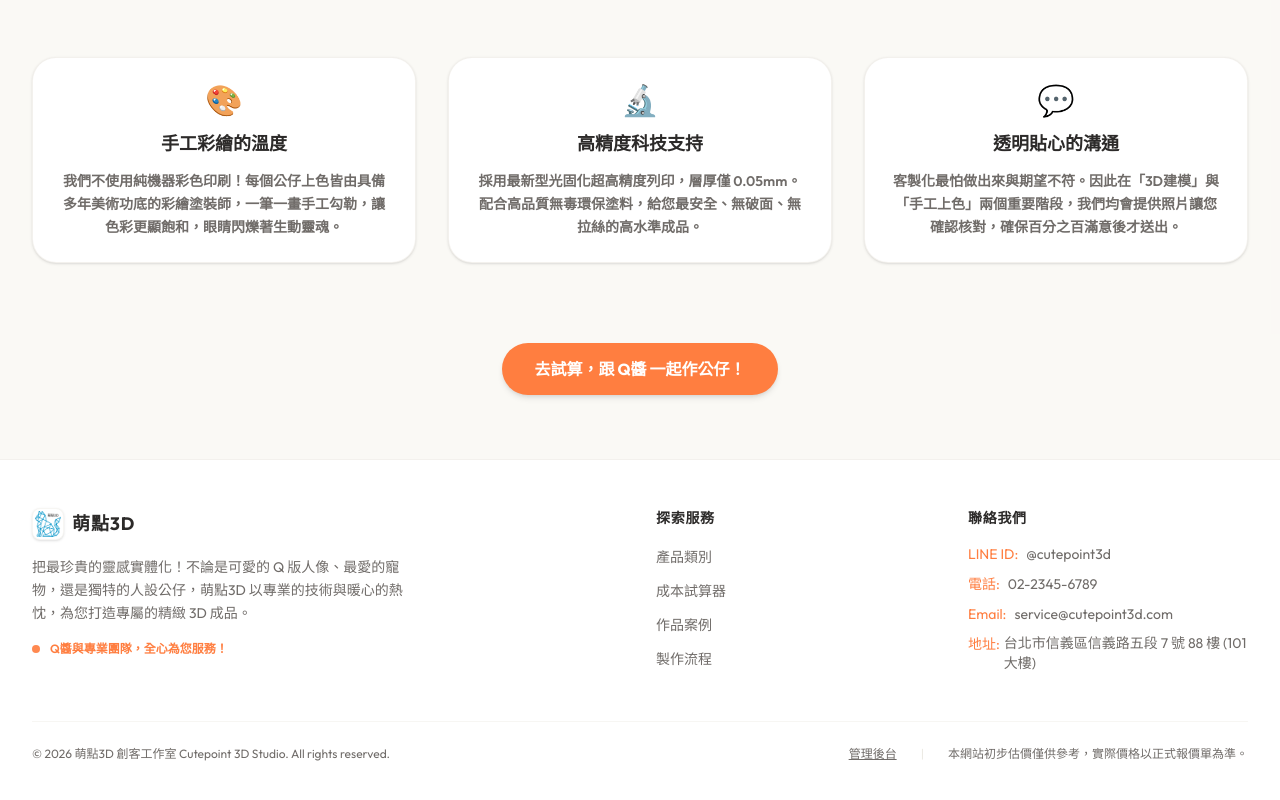
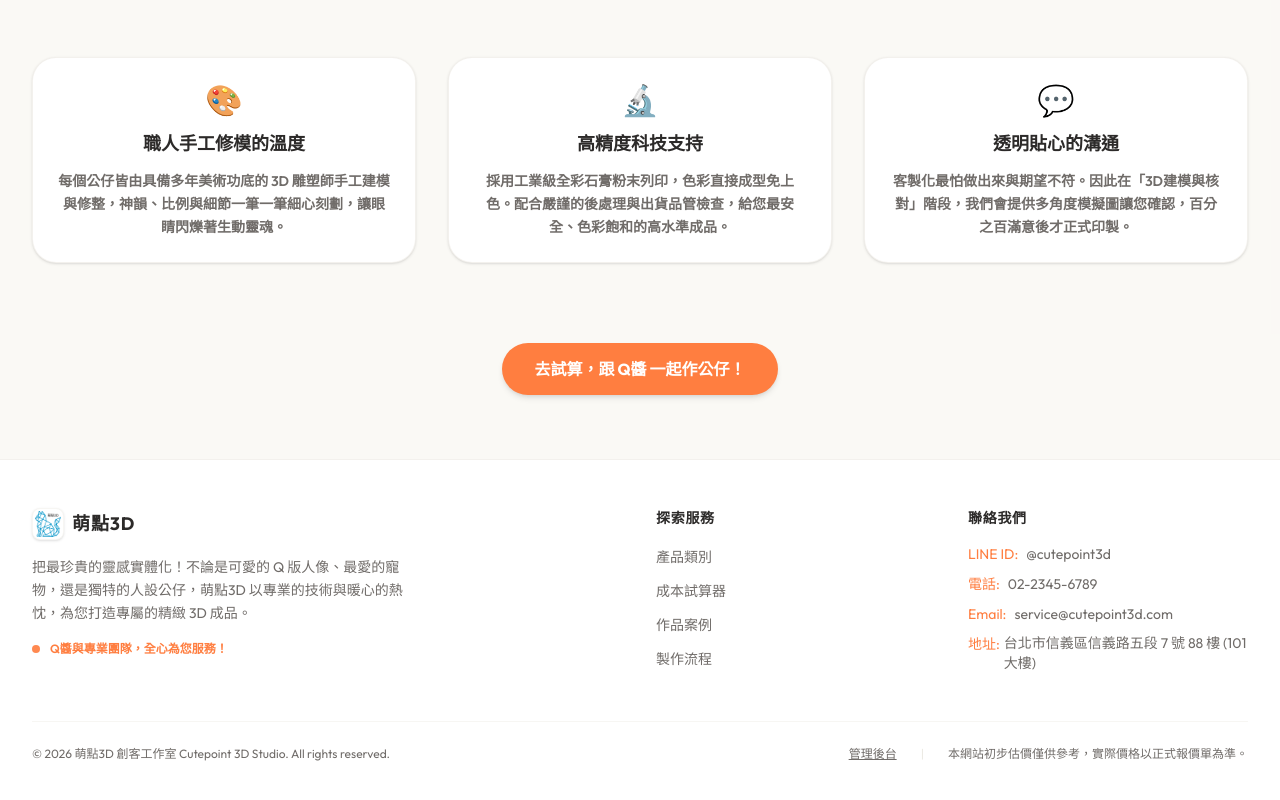
Before and after one commit to player5500-ctrl/Cutepoint, a Next.js app: page /about in a window 1280 px wide. Shown: the part 937-1737 px from the top of the page. Built offline with nearby package versions, Linux system fonts and the light colour scheme.

Commit message:
材質定位修正為全彩石膏粉末

```diff
--- a/src/app/about/page.tsx
+++ b/src/app/about/page.tsx
@@ -68,23 +68,23 @@ export default function AboutPage() {
         <div className="grid grid-cols-1 md:grid-cols-3 gap-8 pt-8">
           <div className="bg-white rounded-3xl border border-brand-border/60 p-6 shadow-sm text-center space-y-3">
             <span className="text-3xl block">🎨</span>
-            <h3 className="text-lg font-bold text-brand-dark">手工彩繪的溫度</h3>
+            <h3 className="text-lg font-bold text-brand-dark">職人手工修模的溫度</h3>
             <p className="text-xs sm:text-sm text-brand-muted leading-relaxed font-semibold">
-              我們不使用純機器彩色印刷！每個公仔上色皆由具備多年美術功底的彩繪塗裝師，一筆一畫手工勾勒，讓色彩更顯飽和，眼睛閃爍著生動靈魂。
+              每個公仔皆由具備多年美術功底的 3D 雕塑師手工建模與修整，神韻、比例與細節一筆一筆細心刻劃，讓眼睛閃爍著生動靈魂。
             </p>
           </div>
           <div className="bg-white rounded-3xl border border-brand-border/60 p-6 shadow-sm text-center space-y-3">
             <span className="text-3xl block">🔬</span>
             <h3 className="text-lg font-bold text-brand-dark">高精度科技支持</h3>
             <p className="text-xs sm:text-sm text-brand-muted leading-relaxed font-semibold">
-              採用最新型光固化超高精度列印，層厚僅 0.05mm。配合高品質無毒環保塗料，給您最安全、無破面、無拉絲的高水準成品。
+              採用工業級全彩石膏粉末列印，色彩直接成型免上色。配合嚴謹的後處理與出貨品管檢查，給您最安全、色彩飽和的高水準成品。
             </p>
           </div>
           <div className="bg-white rounded-3xl border border-brand-border/60 p-6 shadow-sm text-center space-y-3">
             <span className="text-3xl block">💬</span>
             <h3 className="text-lg font-bold text-brand-dark">透明貼心的溝通</h3>
             <p className="text-xs sm:text-sm text-brand-muted leading-relaxed font-semibold">
-              客製化最怕做出來與期望不符。因此在「3D建模」與「手工上色」兩個重要階段，我們均會提供照片讓您確認核對，確保百分之百滿意後才送出。
+              客製化最怕做出來與期望不符。因此在「3D建模與核對」階段，我們會提供多角度模擬圖讓您確認，百分之百滿意後才正式印製。
             </p>
           </div>
         </div>
--- a/src/app/page.tsx
+++ b/src/app/page.tsx
@@ -210,8 +210,8 @@ export default function Home() {
               />
               <div className="absolute inset-0 bg-gradient-to-t from-brand-dark/60 via-transparent to-transparent flex items-end p-8">
                 <div className="text-white space-y-1">
-                  <span className="text-xs text-brand-yellow font-extrabold tracking-wider">職人精神 & 高階設備</span>
-                  <h3 className="text-xl font-bold">精細修模與精準調色技術</h3>
+                  <span className="text-xs text-brand-yellow font-extrabold tracking-wider">安全材質 × 職人手工 × 價格透明</span>
+                  <h3 className="text-xl font-bold">雕塑師逐件手工修整，每一份紀念都安心交付</h3>
                 </div>
               </div>
             </div>
@@ -235,7 +235,7 @@ export default function Home() {
                   </div>
                   <div>
                     <h4 className="text-base font-bold text-brand-dark">安全且無毒的材料</h4>
-                    <p className="text-sm text-brand-muted leading-relaxed font-medium">使用環保無毒樹脂與高階 PLA 材料，色彩飽和且經久耐用。</p>
+                    <p className="text-sm text-brand-muted leading-relaxed font-medium">採用全彩石膏粉末列印，材質安全無毒、色彩直出飽和，適合展示與長久收藏。</p>
                   </div>
                 </div>
                 <div className="flex gap-4">
--- a/src/app/showcase/page.tsx
+++ b/src/app/showcase/page.tsx
@@ -56,7 +56,7 @@ const caseStudies = [
     id: 5,
     title: "桌遊「奇幻王國」客製模型配件",
     category: "大量列印服務",
-    desc: "桌遊設計工作室委託的 120 套精細小兵配件代印，使用紅蠟樹脂進行超高精度列印，確保卡榫契合度。",
+    desc: "桌遊設計工作室委託的 120 套精細小兵配件代印，使用工業級全彩石膏粉末設備批量印製，確保卡榫契合度與色彩一致。",
     size: "6cm",
     days: "7天",
     img: "/assets/q_jiang.jpg",
```
